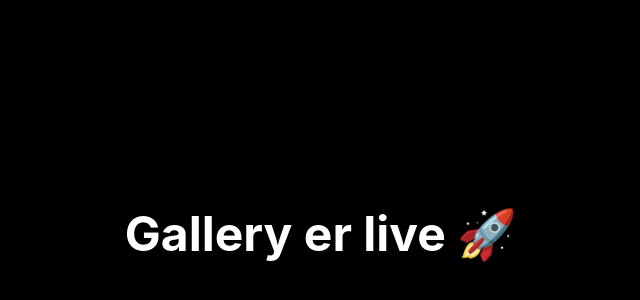
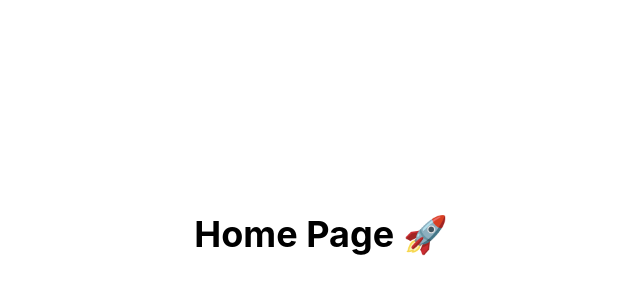
Before and after one commit to SvetLanaJus/gallery, a React (Vite) app: page / in a window 1280 px wide. Shown: the part 166-466 px from the top of the page, without its empty margins (319-959 px from the left). Built offline with nearby package versions, Linux system fonts and the light colour scheme.

Commit message:
Organize project structure

```diff
--- a/src/App.tsx
+++ b/src/App.tsx
@@ -1,11 +1,7 @@
+import Home from "./pages/Home"
+
 function App() {
-  return (
-    <div className="min-h-screen bg-black text-white flex items-center justify-center">
-      <h1 className="text-5xl font-bold">
-        Gallery er live 🚀
-      </h1>
-    </div>
-  )
+  return <Home />
 }
 
 export default App
--- /dev/null
+++ b/src/pages/Home.tsx
@@ -0,0 +1,9 @@
+export default function Home() {
+  return (
+    <div className="min-h-screen flex items-center justify-center">
+      <h1 className="text-4xl font-bold">
+        Home Page 🚀
+      </h1>
+    </div>
+  )
+}
```
